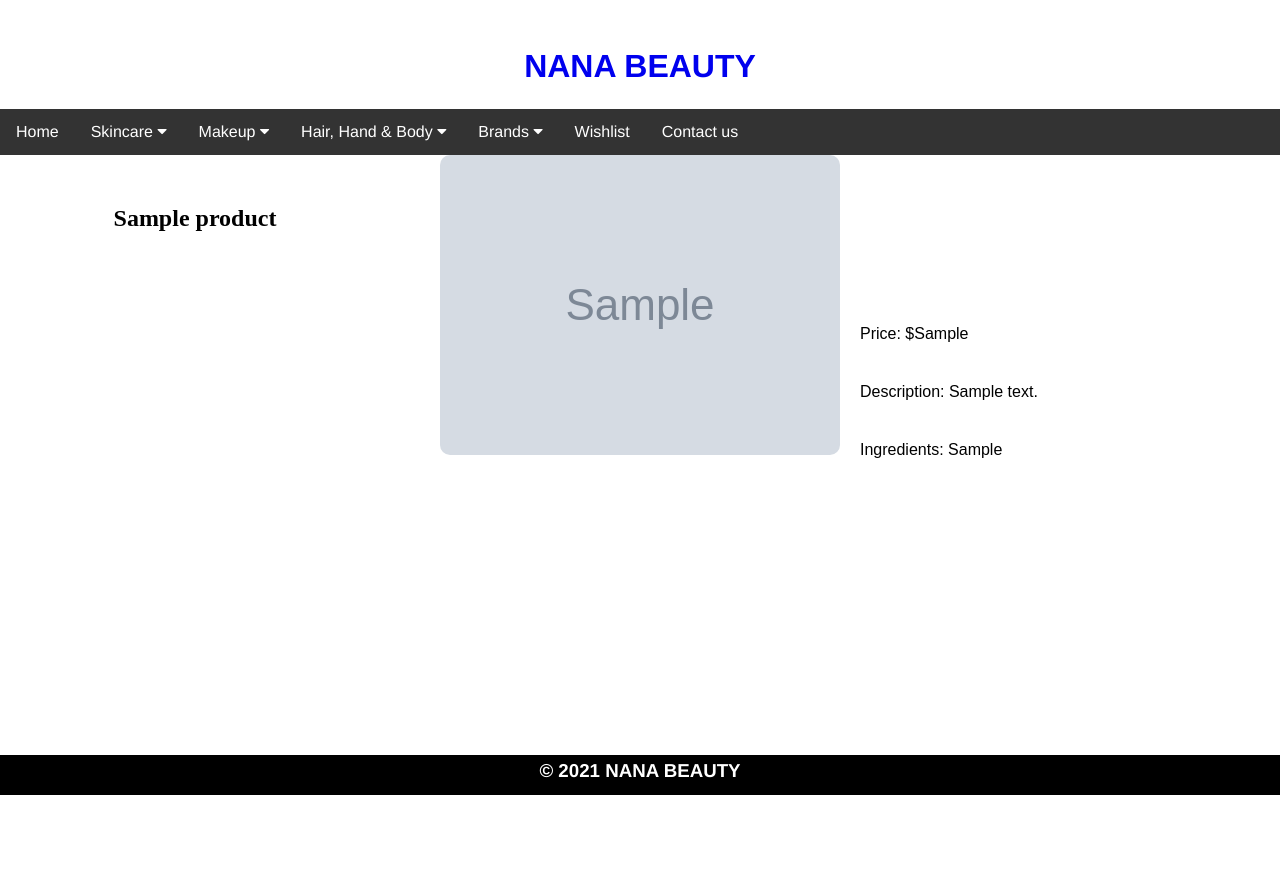
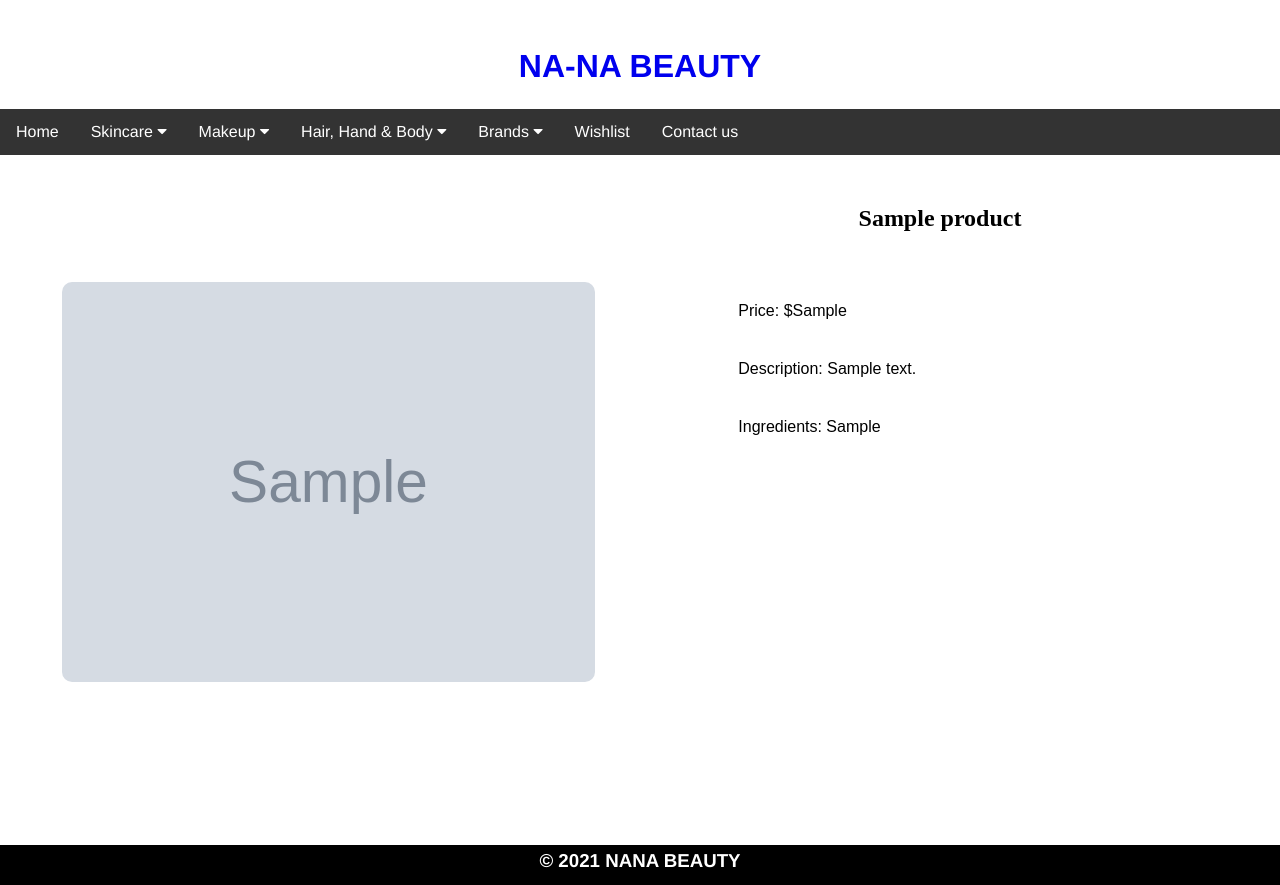
Before and after one commit to DamienLng/Beauty-Website-, a Flask app: page /product/1 in a window 1280 px wide. Before the commit the page ends 795 px from the top, so only its background shows below. Run offline with Flask 2, Linux system fonts and the light colour scheme; tables that the repository leaves empty hold one stand-in row (values such as "Sample post"); grey boxes marked "Sample" are stand-in pictures.

Commit message:
Changed Header name

```diff
--- a/static/css/style.css
+++ b/static/css/style.css
@@ -129,91 +129,57 @@ footer {
   background-color: rgb(0, 0, 0);
   color: white;
   text-align: center;
-  position: relative;
   padding-top: 5px;
   padding-bottom: 5px;
-  display: inline-block;
+  /* display: inline-block; */
   height: 30px;
-  bottom: 0px;
   width: 100%;
 }
 
 /* Individual Product Pages Styling  */
-.individual_product_page {
-  display: flex;
-  justify-content: space-around;
+.individual {
+  min-height: 80vh;
 }
-
-/* .individual_product_details { */
-  /* margin-top: 200px; */
-  /* margin-right: 50px;
-  margin-bottom: 50px;
-  width: 500px;
-  height: 400px;
-} */
-
-/* .individual_product_details h2 { */
-  /* width: 500px;
-  height: 70px; */
-  /* font-family: Playfair Display;
-  font-weight: bolder;
-  text-align: center;
-  color: black;
-} */
-
-/* .individual_product_details p {
-  margin-top: 200px;
-  font-family: 'Montserrat', sans-serif;
-  font-weight: normal;
-  padding: 20px;
-} */
-
-/* .ingredients_info {
-  text-transform: capitalize;
-} */
-
 
 .individual_product_name {
   margin-top: 50px;
-  margin-right: 50px;
-  width: 500px;
-  height: 70px;
-  /* float: right */
+  margin-right: 200px;
+  margin-left: 800px;
+  /* height: 70px; */
+  text-align: center;
 }
 
 .individual_product_name h2 {
   font-family: Playfair Display;
   font-weight: bolder;
-  text-align: center;
   color: black;
 }
 
-.individual_product_image {
-  display: block;
-  max-width: 400px;
-  max-height: 400px;
-  height: auto;
+.individual_product_image{
+  width: 50%;
+}
+.individual_flex img{
+  height: 400px;
   width: auto;
-  /* text-align: center;
-  height: 500px;
-  width: 500px;
-  object-fit: cover;
   margin-left: 50px;
-  margin-top: 50px;  */
-  /* float: left */
+  margin-top: 50px;
 }
 
 .individual_product_image h2 {
   padding: 200px;
 }
 
+.individual_flex {
+  display: flex;
+  justify-content: space-around;
+}
+
 .individual_product_info {
-  margin-top: 150px;
+  margin-top: 50px;
   margin-right: 50px;
   margin-bottom: 50px;
+  margin-left: 100px;
   width: 500px;
-  height: 400px;
-  /* float: right; */
 }
 
 .individual_product_info p {
--- a/templates/contact_us.html
+++ b/templates/contact_us.html
@@ -1,7 +1,7 @@
 {% extends 'layout.html' %}
 {% block content %}
 
-<main>
+
 <div class='contact_wrapper'> <!-- All contact content inside the wrapper  -->
     <h1 class='contact_header'>Contact Us</h1> <!-- contact page header  -->
     <p>We are an online beauty business loacted in New Zealand called Nana Beauty.</p>
@@ -12,5 +12,5 @@
     <p>Wechat id: 18736</p>
     <p>Replies may take up to 1-2 Business Days. Thankyou for your patience.</p>
 </div> <!-- contact_wrapper  -->
-</main>
+
 {% endblock %}
--- a/templates/header.html
+++ b/templates/header.html
@@ -1,6 +1,6 @@
 <!-- Title for everypage -->
 <header>
   <h1>
-    <a href="{{ url_for('home') }}">NANA BEAUTY</a> <!-- link to redirect user to homepage -->
+    <a href="{{ url_for('home') }}">NA-NA BEAUTY</a> <!-- link to redirect user to homepage -->
   </h1>
 </header>
--- a/templates/layout.html
+++ b/templates/layout.html
@@ -9,6 +9,6 @@
   {% include 'header.html' %}
   {% include 'nav.html' %}
   {% block content %}{% endblock %}
+  </body>
   {% include 'footer.html' %}
-  </body>
 </html>
--- a/templates/product.html
+++ b/templates/product.html
@@ -3,26 +3,32 @@
 {% extends 'layout.html' %}
 {% block content %}
 
-<main>
+<main class="individual">
   <div class="individual_product_page"> <!-- individual_product_page -->
 
     <div class='individual_product_name'> <!-- individual_product_name -->
       <h2>{{ product.name }}</h2>
     </div> <!-- individual_product_name -->
 
-    <div class='individual_product_image'> <!-- individual_product_image -->
+    <div class="individual_flex">
       <img src= "{{ product.image }}" alt="Product Image">
-    </div> <!-- individual_product_image -->
 
-    <div class='individual_product_info'> <!-- individual_product_info -->
-      <p>Price: ${{ product.price }}</p>
-      <p>Description: {{ product.description }}</p>
-      <p class="ingredients_info">Ingredients: {{ product.ingredients }}</P> <!-- seperate class for styling ingredients info -->
-    </div> <!-- individual_product_info -->
+      <div class='individual_product_info'> <!-- individual_product_info -->
+        <p>Price: ${{ product.price }}</p>
+        <p>Description: {{ product.description }}</p>
+        <p class="ingredients_info">Ingredients: {{ product.ingredients }}</P> <!-- seperate class for styling ingredients info -->
+      </div> <!-- individual_product_info -->
+    </div>
 
   </div> <!-- individual_product_page -->
 </main>
 
+{% endblock %}
+
+<!-- Footer for Individual Product Page -->
+<!-- <footer class='individual_footer'>
+  <h3>&copy; 2021 Beauty Company</h3>
+</footer> -->
 
 
 <!-- <main>
@@ -41,10 +47,3 @@
 
   </div>
 </main> -->
-
-{% endblock %}
-
-<!-- Footer for Individual Product Page -->
-<!-- <footer class='individual_footer'>
-  <h3>&copy; 2021 Beauty Company</h3>
-</footer> -->
```
Lines whose indentation alone changed are shown as unchanged.
